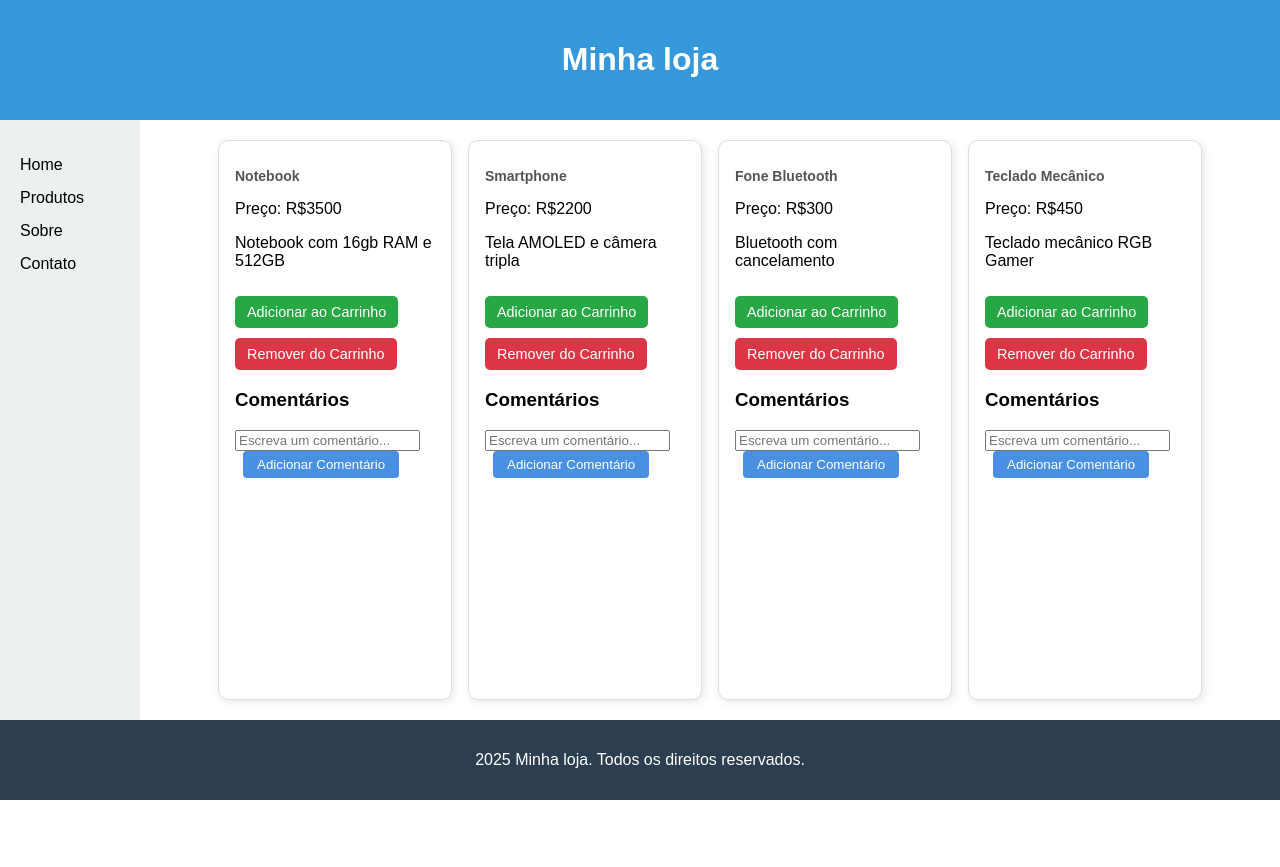
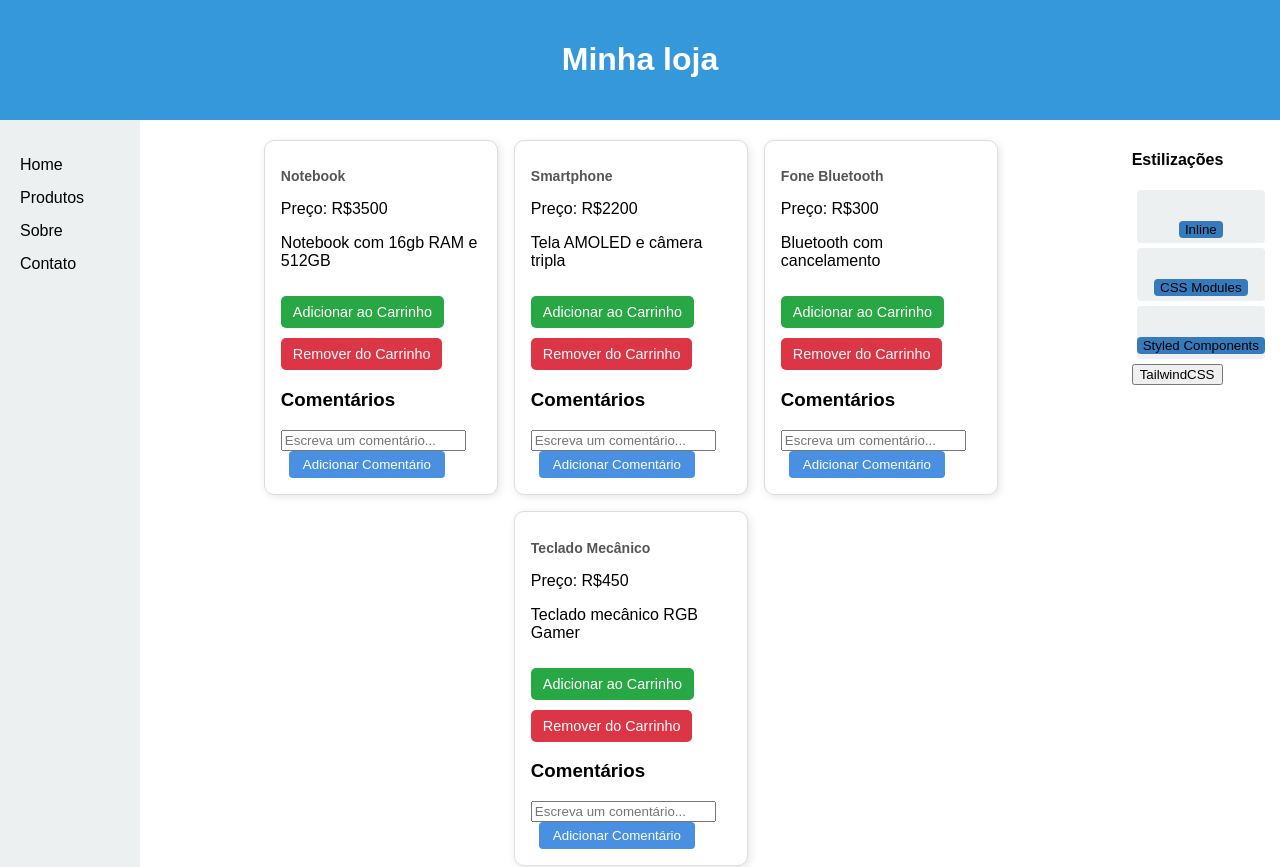
Before and after one commit to EmerSormany/UNI-1-Atv.Criacao-de-Aplicacao-React, a React (Create React App) app in the folder produtos-app/: page / in a window 1280 px wide. Shown: the top 867 px of the page. Before the commit the page ends 800 px from the top, so only its background shows below. Built offline with nearby package versions, Linux system fonts and the light colour scheme.

Commit message:
feat: styling implementation

```diff
--- a/produtos-app/package.json
+++ b/produtos-app/package.json
@@ -10,6 +10,7 @@
     "react": "^19.1.1",
     "react-dom": "^19.1.1",
     "react-scripts": "5.0.1",
+    "styled-components": "^6.1.19",
     "web-vitals": "^2.1.4"
   },
   "scripts": {
@@ -35,5 +36,10 @@
       "last 1 firefox version",
       "last 1 safari version"
     ]
+  },
+  "devDependencies": {
+    "autoprefixer": "^10.4.21",
+    "postcss": "^8.5.6",
+    "tailwindcss": "^3.4.17"
   }
 }
--- a/produtos-app/src/App.js
+++ b/produtos-app/src/App.js
@@ -4,6 +4,7 @@ import Footer from "./components/footer/Footer";
 import Sidebar from "./components/sidebar/Sidebar";
 import ProductCard from "./components/produtctCard/ProductCard";
 import "./App.css";
+import SideBarRight from "./components/SideBarRight/SideBarRight";
 
 export const global = createContext();
 
@@ -55,6 +56,7 @@ function App() {
               />
           ))}
         </div>
+        <SideBarRight/>
       </div>
       <Footer />
     </div>
--- /dev/null
+++ b/produtos-app/src/components/SideBarRight/DivStyled.js
@@ -0,0 +1,19 @@
+import styled from 'styled-components'
+
+const DivStyled = styled.div`
+    background-color: #ecf0f1;
+    border-radius: 4px;
+    padding-top: 30px;
+    padding-bottom: 5px;
+    text-align: center;
+    margin: 5px;
+
+    button {
+        background-color: #357abd;
+        border: none;
+        border-radius: 4px;
+        cursor: pointer;
+    }
+`;
+
+export default DivStyled;
--- /dev/null
+++ b/produtos-app/src/components/SideBarRight/DivTailwind.js
@@ -0,0 +1,11 @@
+import './DivTailwindCSS.css'
+
+function DivTailwind() {
+    return (
+        <div className='bg-gray-200 rounded-md pt-8 pb-2 text-center m-1'>
+            <button>TailwindCSS</button>
+        </div>
+    )
+}
+
+export default DivTailwind;
--- /dev/null
+++ b/produtos-app/src/components/SideBarRight/DivTailwindCSS.css
@@ -0,0 +1,3 @@
+/* @tailwind base; */
+@tailwind components;
+@tailwind utilities;
--- /dev/null
+++ b/produtos-app/src/components/SideBarRight/ModulesCSS.module.css
@@ -0,0 +1,15 @@
+.CSSModulesCard {
+    background-color: #ecf0f1;
+    border-radius: 4px;
+    padding-top: 30px;
+    padding-bottom: 5px;
+    margin: 5px;
+    text-align: center;
+}
+
+.CSSModules {
+    background-color: #357abd;
+    border: none;
+    border-radius: 4px;
+    cursor: pointer;
+}
--- /dev/null
+++ b/produtos-app/src/components/SideBarRight/SideBarRight.css
@@ -0,0 +1,3 @@
+.side-right-bar{
+    padding: 10px;
+}
--- /dev/null
+++ b/produtos-app/src/components/SideBarRight/SideBarRight.js
@@ -0,0 +1,27 @@
+import './SideBarRight.css'
+import styles from './ModulesCSS.module.css'
+import DivStyled from './DivStyled';
+import DivTailwind from './DivTailwind';
+
+function SideBarRight() {
+    return (
+        <div className='side-right-bar'>
+            <h4>Estilizações</h4>
+            <div style={{backgroundColor:"#ecf0f1", borderRadius:'4px', paddingTop: '30px', paddingBottom:'5px', textAlign: 'center', margin: '5px'}}>
+                <button style={{backgroundColor: '#357abd', borderRadius:'4px', border: 'none', cursor:'pointer'}}>Inline</button>
+            </div>
+            <div className={styles.CSSModulesCard}>
+                <button className={styles.CSSModules}>CSS Modules</button>
+            </div>
+            <DivStyled>
+                <button>
+                    Styled
+                    Components
+                </button>
+            </DivStyled>
+            <DivTailwind/>
+        </div>
+    )
+}
+
+export default SideBarRight;
--- a/produtos-app/src/components/produtctCard/ProductCard.js
+++ b/produtos-app/src/components/produtctCard/ProductCard.js
@@ -2,7 +2,7 @@ import React, { useState, useContext } from "react";
 import "./ProductCard.css";
 import { global } from "../../App";
 
-function ProductCard({product, onAddToCart, onRemoveToCart}) {
+function ProductCard({product}) {
     const {name, price, description} = product;
     const { addNewProduct, removeProduct } = useContext(global)
 
--- a/produtos-app/src/index.css
+++ b/produtos-app/src/index.css
@@ -1,3 +1,4 @@
+
 body {
   margin: 0;
   font-family: -apple-system, BlinkMacSystemFont, 'Segoe UI', 'Roboto', 'Oxygen',
--- /dev/null
+++ b/produtos-app/tailwind.config.js
@@ -0,0 +1,8 @@
+/** @type {import('tailwindcss').Config} */
+module.exports = {
+  content: [],
+  theme: {
+    extend: {},
+  },
+  plugins: [],
+}
```
Also changed, not shown: 1 other file (tests, documents, lock files or other folders).
